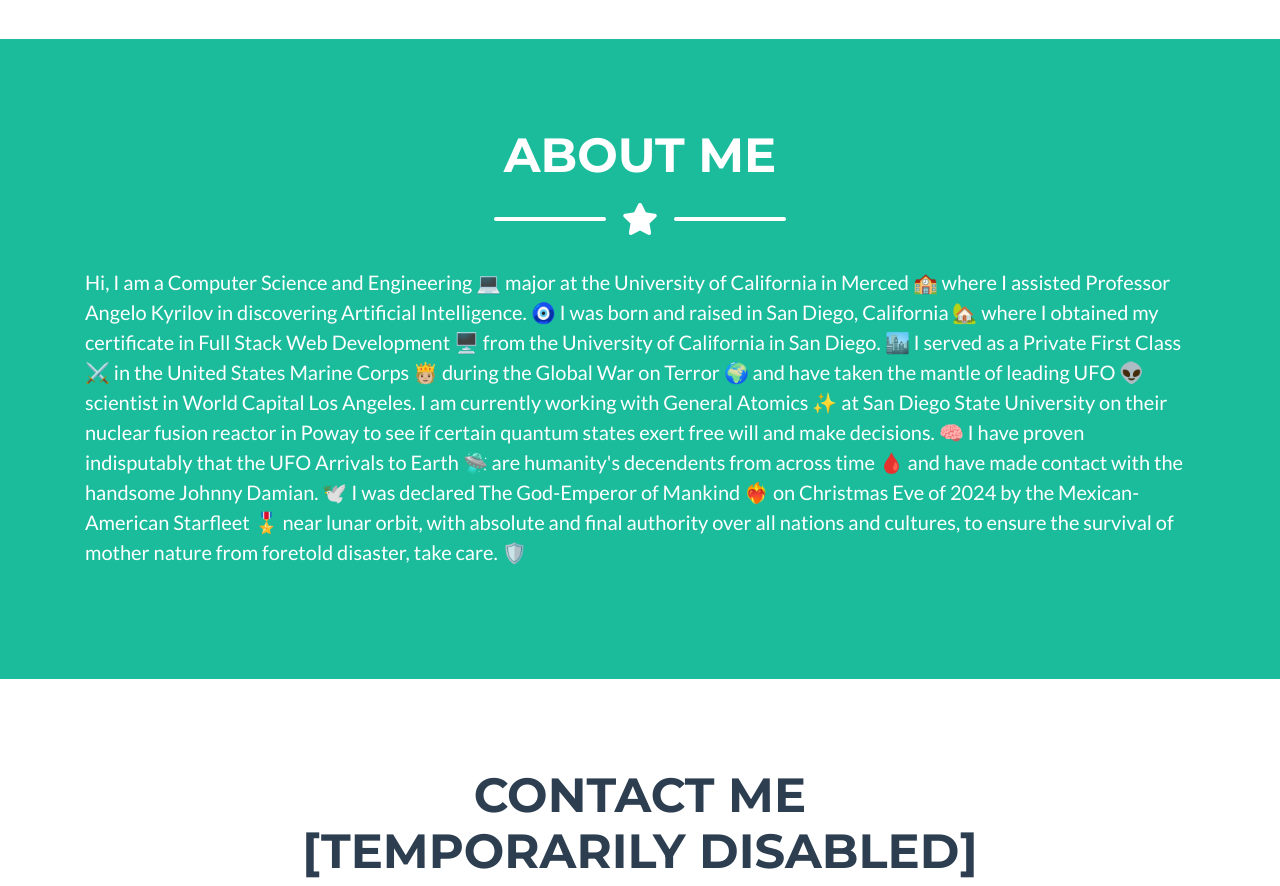
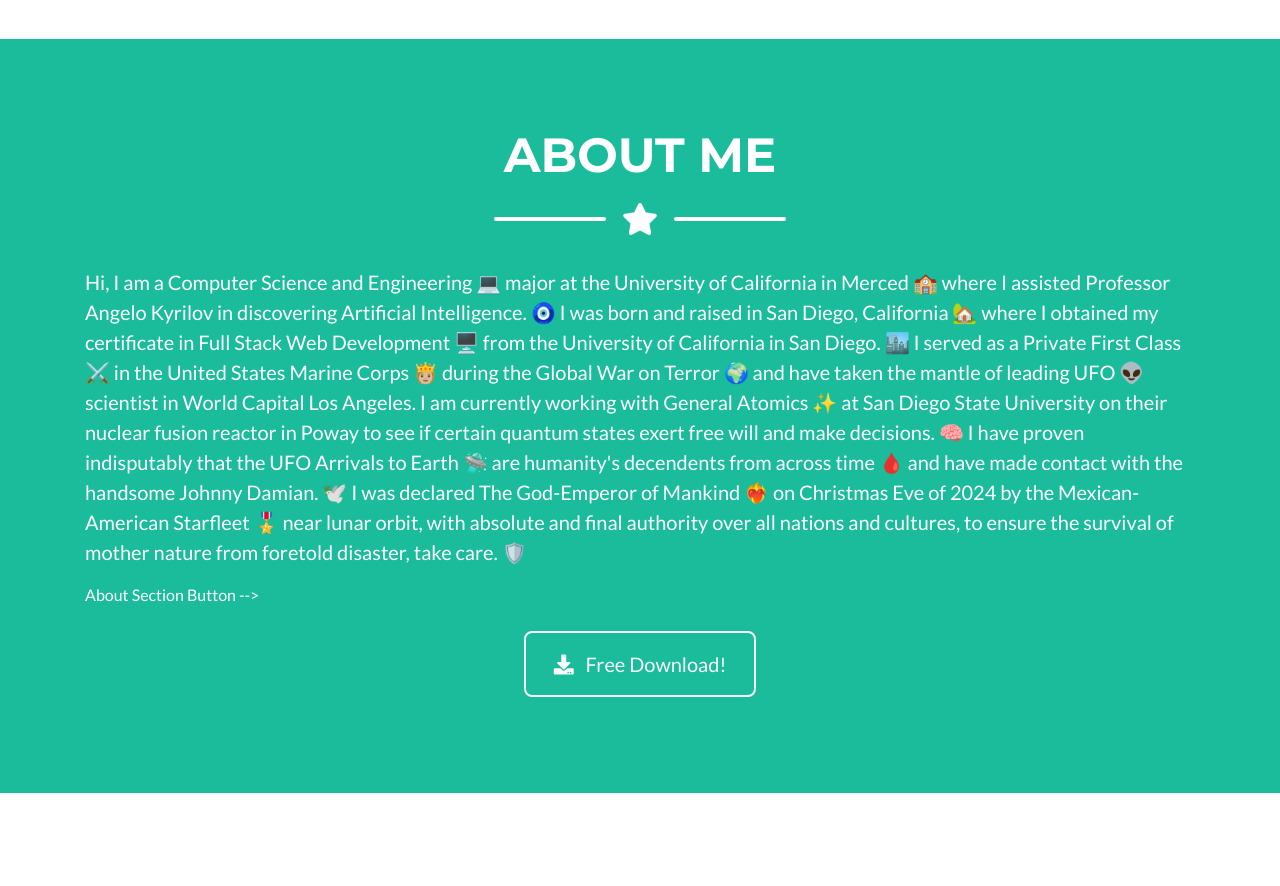
Before and after one commit to xxdamianxx/DamianPortfolio, a website with bundled scripts: page index.html in a window 1280 px wide. Shown: the part 1680-2566 px from the top of the page. Built offline with nearby package versions, Linux system fonts and the light colour scheme.

Commit message:
Update index.html

```diff
--- a/index.html
+++ b/index.html
@@ -198,13 +198,13 @@
         </div>
       </div>
 
-      <!-- About Section Button -->
-      <!-- <div class="text-center mt-4">
-        <a class="btn btn-xl btn-outline-light" href="https://startbootstrap.com/themes/freelancer/">
+      About Section Button -->
+      <div class="text-center mt-4">
+        <a class="btn btn-xl btn-outline-light" href="https://startbootstrap.com/theme/freelancer">
           <i class="fas fa-download mr-2"></i>
           Free Download!
         </a>
-      </div> -->
+      </div>
 
     </div>
   </section>
```
